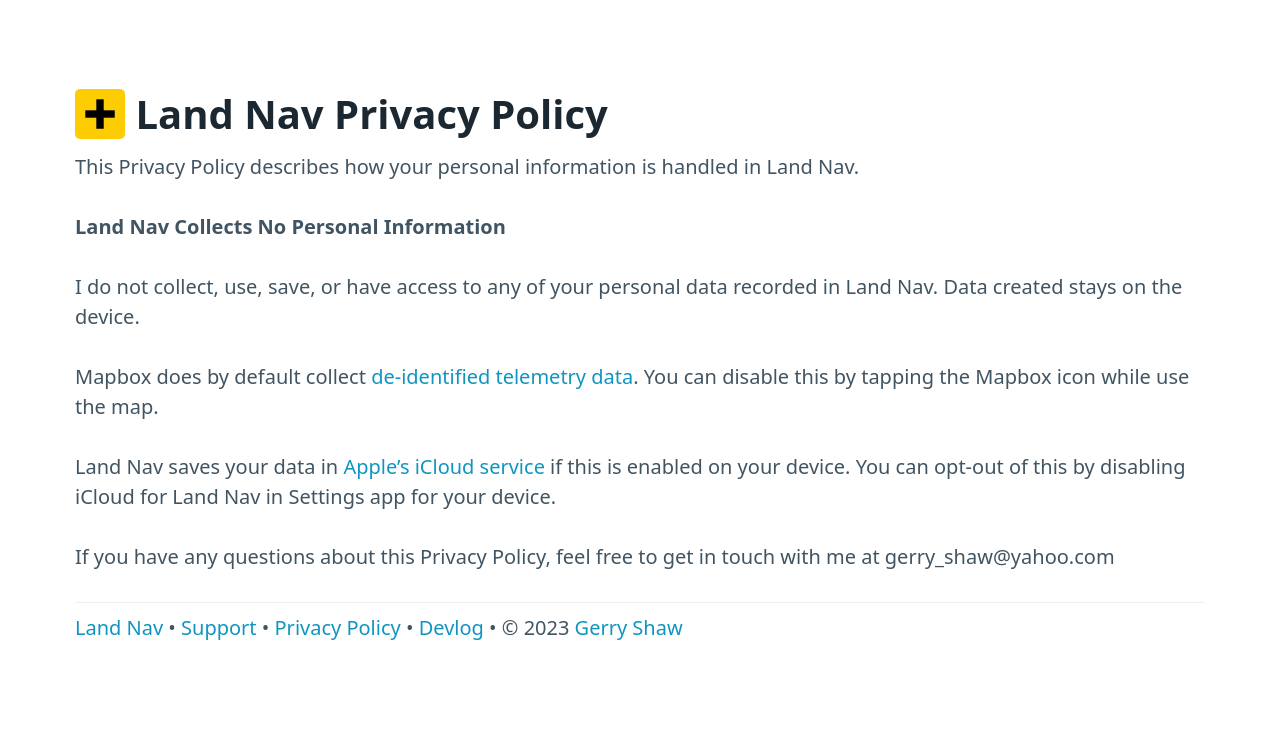
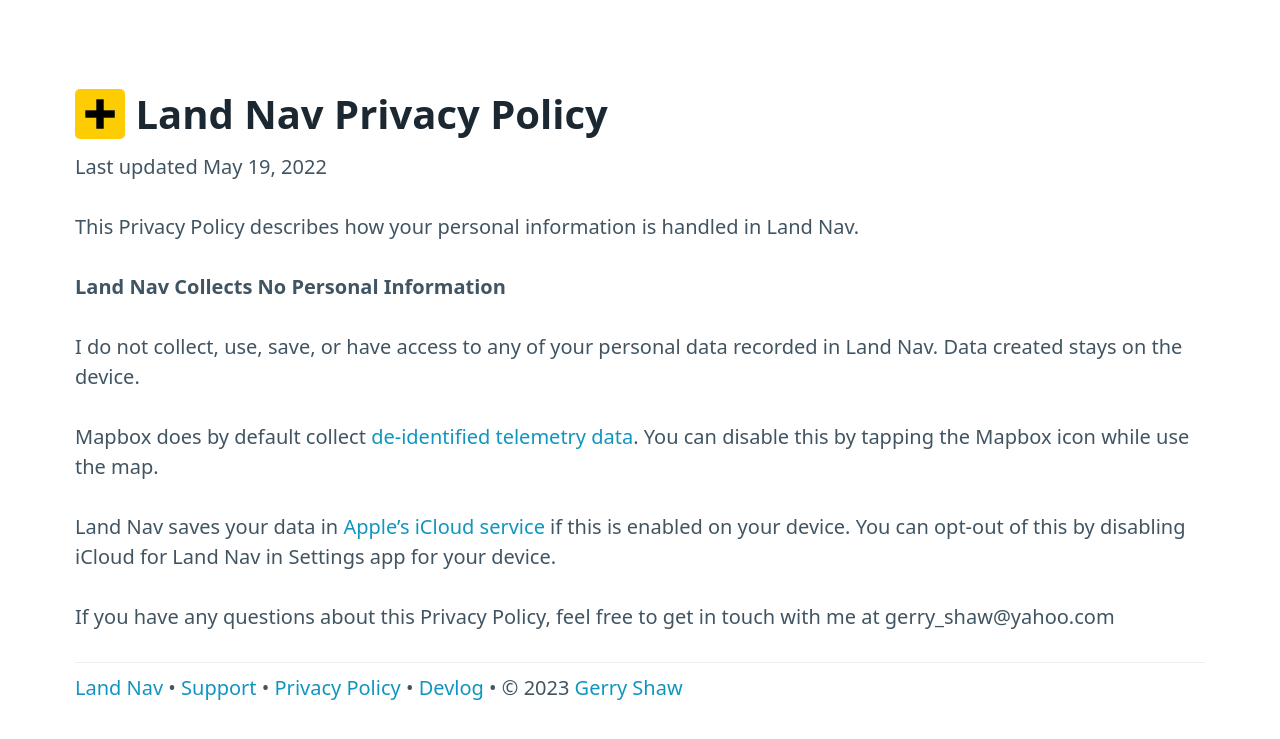
Before and after one commit to gshaw/LandNav.website, a Jekyll site: the page built from privacy.md, in a window 1280 px wide. Shown: the top 739 px of the page. Built offline with Jekyll 4.4.1, drawn with Linux system fonts in a browser that asks for light colours.

Commit message:
Add privacy policy last updated at

```diff
--- a/privacy.md
+++ b/privacy.md
@@ -1,6 +1,8 @@
 ---
 title: Land Nav Privacy Policy
 ---
+
+Last updated May 19, 2022
 
 This Privacy Policy describes how your personal information is handled in Land Nav.
 
```
